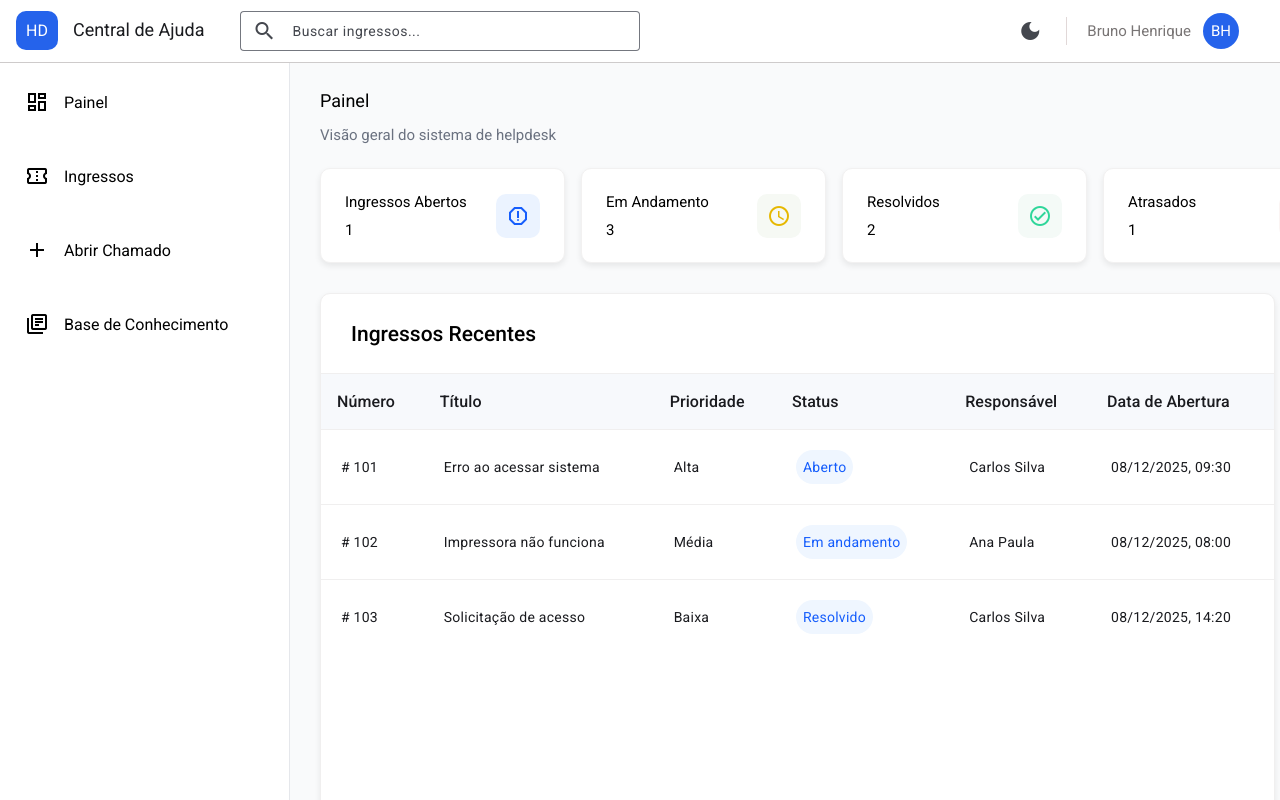
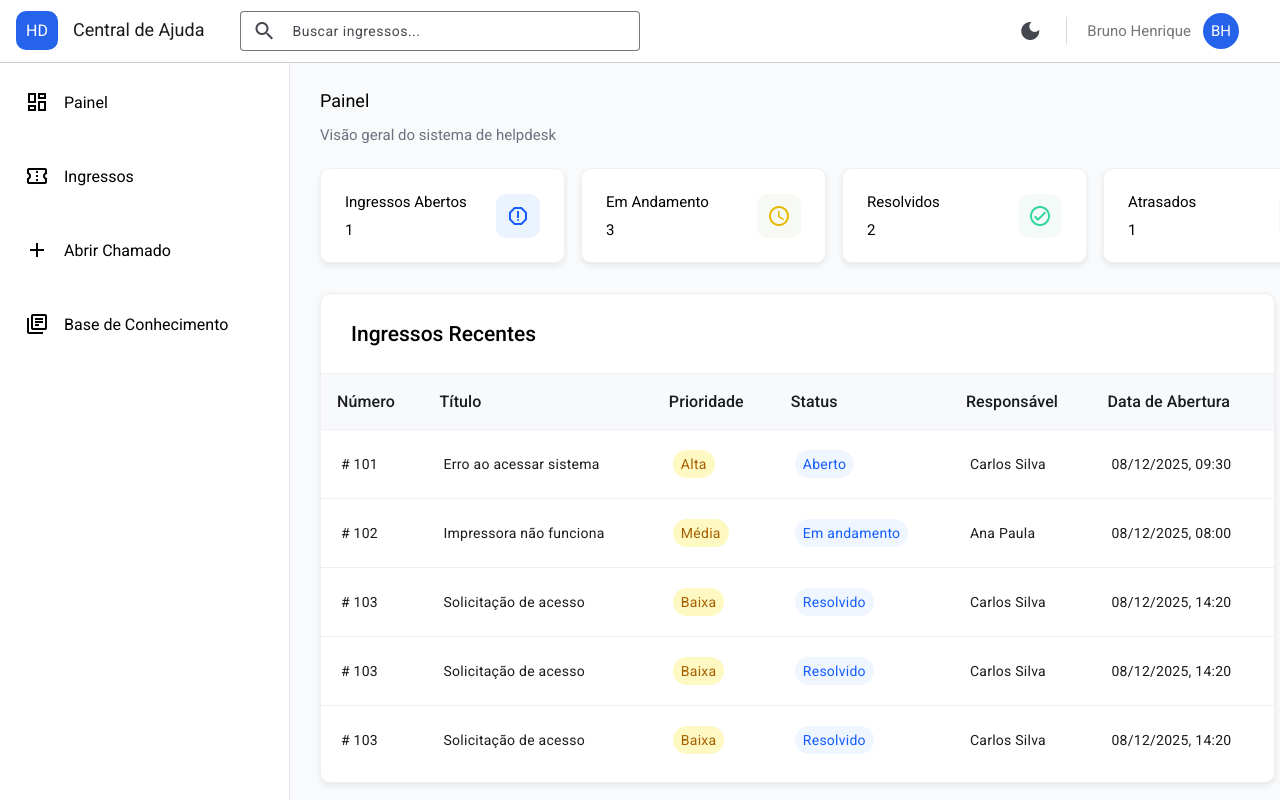
Before and after one commit to BrunooHms/Help_Desk-Angular, an Angular app: page /dashboard in a window 1280 px wide. Built offline with nearby package versions, Linux system fonts and the light colour scheme.

Commit message:
feat: add ticket table page and apply table styling

```diff
--- a/src/app/app.routes.ts
+++ b/src/app/app.routes.ts
@@ -11,6 +11,13 @@ export const routes: Routes = [
         loadComponent: () =>
           import('./pages/dashboard/dashboard.component')
             .then(m => m.DashboardComponent)
+      },
+
+      {
+        path: 'tickets',
+        loadComponent: () =>
+          import('./pages/tickets/tickets.component')
+            .then(m => m.TicketsComponent)
       }
     ]
   },
--- /dev/null
+++ b/src/app/pages/tickets/tickets.component.html
@@ -0,0 +1,4 @@
+<div class="container">
+    <app-tickets-table></app-tickets-table>
+
+</div>
--- /dev/null
+++ b/src/app/pages/tickets/tickets.component.scss
@@ -0,0 +1,4 @@
+.container {
+    margin-left: 20px;
+    margin-right: 20px;
+}
--- a/src/app/shared/components/tickets-table/tickets-table.component.html
+++ b/src/app/shared/components/tickets-table/tickets-table.component.html
@@ -19,8 +19,8 @@
         <!-- Prioridade -->
         <ng-container matColumnDef="priority">
           <th mat-header-cell *matHeaderCellDef>Prioridade</th>
-        <td mat-cell *matCellDef="let ticket">
-          {{ ticket.priority }}
+          <td mat-cell *matCellDef="let ticket" >
+            <p class="color-status-warning"> {{ ticket.priority }} </p>
           </td>
         </ng-container>
 
@@ -28,7 +28,7 @@
         <ng-container matColumnDef="status" >
           <th mat-header-cell *matHeaderCellDef >Status</th>
           <td mat-cell *matCellDef="let ticket" >
-          <p class="colorStatus">{{ ticket.status }}</p>
+              <p class="color-status-open" > {{ ticket.status }} </p>
           </td>
         </ng-container>
 
--- a/src/app/shared/components/tickets-table/tickets-table.component.scss
+++ b/src/app/shared/components/tickets-table/tickets-table.component.scss
@@ -1,6 +1,6 @@
 .table-container {
     background-color: white;
-    height: 700px;
+    height: 490px;
     width: 100%;
     margin-top: 30px;
     border-radius: 10px;
@@ -31,10 +31,30 @@ table td {
     border-bottom: solid 1px rgb(240, 239, 239)
 }
 
-.colorStatus {
-    background-color: #eff6ff;
-    color: #155dfc;
+p {
+    display: inline-block;
+    padding: 4px 8px;
+    border-radius: 20px;
+    width: fit-content;
+}
+
+.value-name {
     display: inline-block;
     padding: 7px;
     border-radius: 20px;
 }
+
+.color-status-open {
+    background-color: #eff6ff;
+    color: #155dfc;
+}
+
+.color-status-critical {
+    background-color: oklch(93.6% .032 17.717);
+    color: oklch(50.5% .213 27.518);
+}
+
+.color-status-warning {
+    background-color: oklch(97.3% .071 103.193);
+    color: oklch(55.4% .135 66.442);
+}
--- a/src/app/shared/components/tickets-table/tickets-table.component.ts
+++ b/src/app/shared/components/tickets-table/tickets-table.component.ts
@@ -24,6 +24,8 @@ export class TicketsTableComponent {
   dataSource: Ticket[] = [
     { id: 101, title: 'Erro ao acessar sistema', priority: 'Alta', status: 'Aberto', responsible: 'Carlos Silva', openOfDate: '08/12/2025, 09:30'},
     { id: 102, title: 'Impressora não funciona', priority: 'Média', status: 'Em andamento', responsible: 'Ana Paula', openOfDate: '08/12/2025, 08:00' },
+    { id: 103, title: 'Solicitação de acesso', priority: 'Baixa',status: 'Resolvido', responsible: 'Carlos Silva', openOfDate: '08/12/2025, 14:20'  },
+    { id: 103, title: 'Solicitação de acesso', priority: 'Baixa',status: 'Resolvido', responsible: 'Carlos Silva', openOfDate: '08/12/2025, 14:20'  },
     { id: 103, title: 'Solicitação de acesso', priority: 'Baixa',status: 'Resolvido', responsible: 'Carlos Silva', openOfDate: '08/12/2025, 14:20'  }
   ];
 
```
Also changed, not shown: src/app/pages/tickets/tickets.component.ts (added, +12 -0 lines), 1 other file (tests, documents, lock files or other folders). Lines whose indentation alone changed are shown as unchanged.
